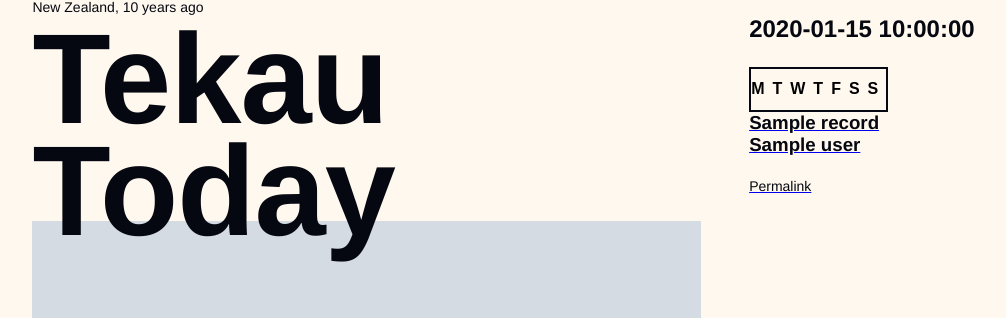
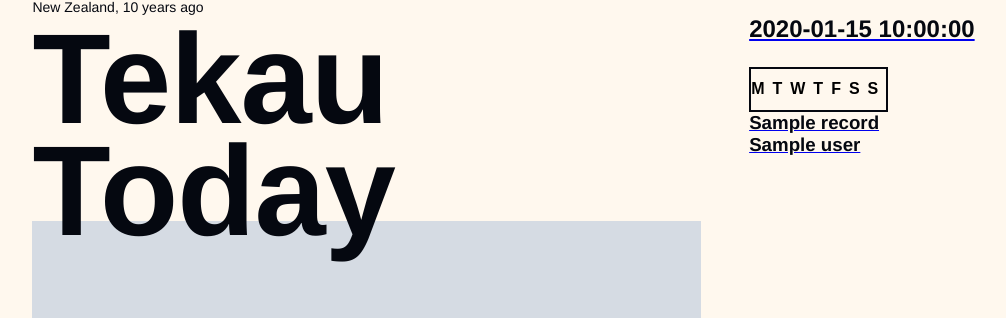
Before and after one commit to thibaudcolas/tekautoday, a Flask app: template src/templates/index.html in a window 1280 px wide. Shown: the part 95-413 px from the top of the page, without its empty margins (70-1076 px from the left). Run offline with Flask 2, Linux system fonts and the light colour scheme; the template is opened without the code that fills it: most values are stand-ins (such as "Sample title", 1, 10 or a date in 2020); grey boxes marked "Sample" are stand-in pictures; lists and menus that the app fills with data are empty; style sheets or scripts are compiled from the project's sources; some libraries are stand-ins or nearby versions.

Commit message:
Move permalink under date of the day

```diff
--- a/src/templates/index.html
+++ b/src/templates/index.html
@@ -13,15 +13,15 @@
         <div class="col-1-3 top-neg-margin-xl">
             <div class="section--content-border">
 
-                <h2>{{readable_date}}</h2>
+                <a href="{{ record.permalink }}">
+                    <h2>{{readable_date}}</h2>
+                </a>
 
                 {{ macros.calendar(calendar_month) }}
 
                 <a href="{{ record.url }}" rel="external">
                     <h3>{{ record.title | capitalize }}<br />{{ record.author | capitalize }}</h3>
                 </a>
-
-                <a href="{{ record.permalink }}"><p>Permalink</p></a>
             </div>
         </div>
 
```
